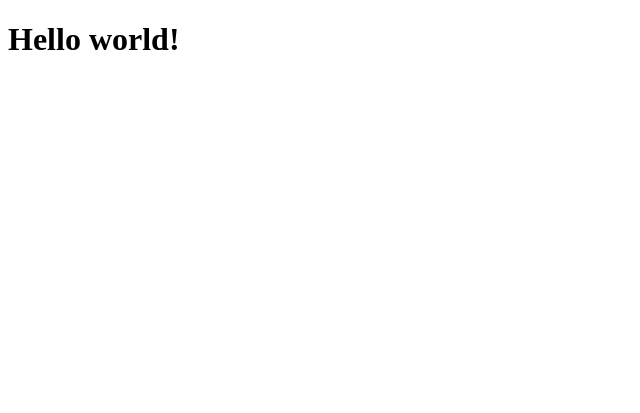
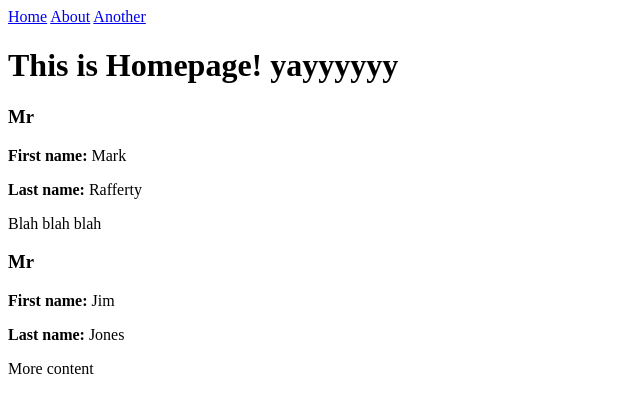
Before and after one commit to MarkR1966/firstFlaskApp, a Flask app: page / in a window 1280 px wide. Shown: the top 413 px of the page, without its empty margins (0-640 px from the left). Run offline with Flask 2, Linux system fonts and the light colour scheme.

Commit message:
added navbar and another page

```diff
--- a/app.py
+++ b/app.py
@@ -2,17 +2,33 @@ from flask import Flask
 from flask import render_template
 app = Flask(__name__)
 
-
+dummyData = [
+    {
+        "f_name": "Mark",
+        "l_name": "Rafferty",
+        "title": "Mr",
+        "content": "Blah blah blah"
+    },
+    {
+        "f_name": "Jim",
+        "l_name": "Jones",
+        "title": "Mr",
+        "content": "More content"
+    }
+]
 @app.route('/')
 @app.route('/home')
-def hello_world():
-    return render_template('homepage.html', title='Homepage')
+def home():
+    return render_template('homepage.html', title='Homepage', posts=dummyData)
 
 
 @app.route('/about')
 def about():
     return render_template('about.html', title='About')
 
+@app.route('/another')
+def another():
+    return render_template('another.html', title='Another')
 
 if __name__ == '__main__':
     app.run()
--- a/requirements.txt
+++ b/requirements.txt
@@ -1,2 +1,3 @@
-Flask--1.1.2
-Jinja2--2.11.2
+Flask==1.1.2
+Jinja2==2.11.2
+sqlalchemy==1.3.18
--- /dev/null
+++ b/templates/another.html
@@ -0,0 +1,5 @@
+{% extends "layout.html" %}
+
+{% block body_content %}
+    <h1>This is the another page</h1>
+{% endblock %}
--- a/templates/homepage.html
+++ b/templates/homepage.html
@@ -1,5 +1,15 @@
 {% extends "layout.html" %}
 
 {% block body_content %}
-    <h1>Hello world!</h1>
+    <h1>This is Homepage! yayyyyyy</h1>
+
+    {% for post in posts %}
+        <div>
+            <h3>{{ post.title }}</h3>
+            <p><b>First name: </b> {{ post.f_name }}</p>
+            <p><b>Last name: </b> {{ post.l_name }}</p>
+            <p>{{ post.content }}</p>
+        </div>
+    {% endfor %}
+
 {% endblock %}
--- a/templates/layout.html
+++ b/templates/layout.html
@@ -9,6 +9,11 @@
     {% endif %}
 </head>
 <body>
+    <div class="navbar">
+        <a href="{{ url_for('home') }}">Home</a>
+        <a href="{{ url_for('about') }}">About</a>
+        <a href="{{ url_for('another') }}">Another</a>
+    </div>
     {% block body_content %}{% endblock %}
 </body>
 </html>
```
